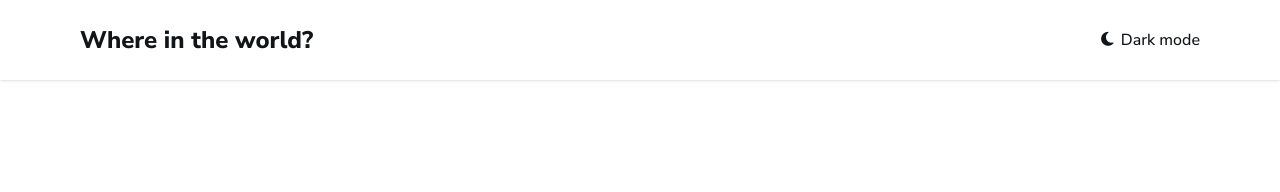
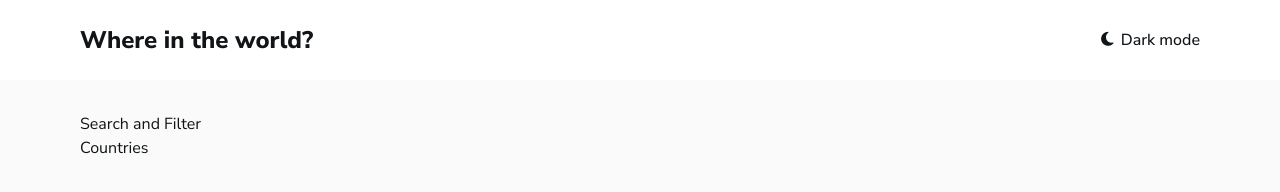
Before and after one commit to comfortprince/frontend-mentor-12-rest-countries-api, a website: page src/countries.html in a window 1280 px wide. Drawn offline with Linux system fonts and the light colour scheme.

Commit message:
Completed structuring and styling the main section

```diff
--- a/src/countries.html
+++ b/src/countries.html
@@ -28,7 +28,17 @@
     </button>
   </header>
 
+  <main class="bg-very-light-gray dark:bg-very-dark-blue-dark-mode text-very-dark-blue-light-mode dark:text-white min-h-screen py-4 md:py-8">
+    <!-- Search and Filter -->
+    <section class="px-4 md:px-20">
+      Search and Filter
+    </section>
 
+    <!-- Countries Display Section -->
+    <section class="px-4 md:px-20">
+      Countries
+    </section>
+  </main>
 
 
   <!-- <main class="flex flex-col gap-8 px-4 md:px-20 pt-8 min-h-screen bg-very-light-gray dark:bg-very-dark-blue-dark-mode text-very-dark-blue-light-mode dark:text-white"> -->
```
Also changed, not shown: src/css/output.css.
